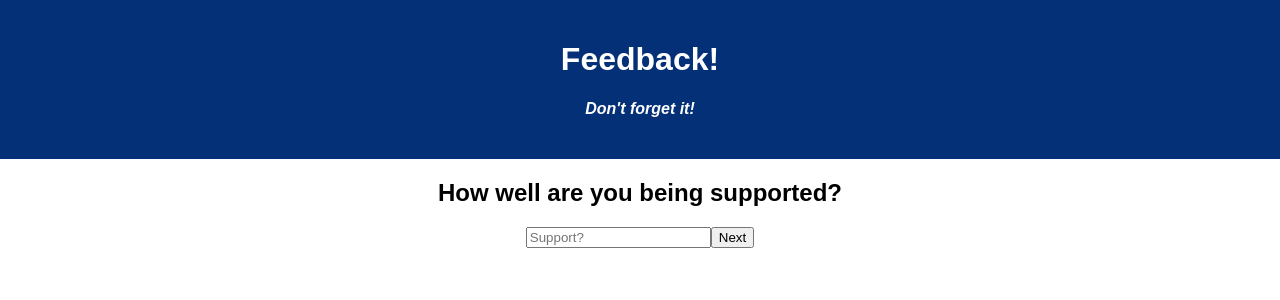
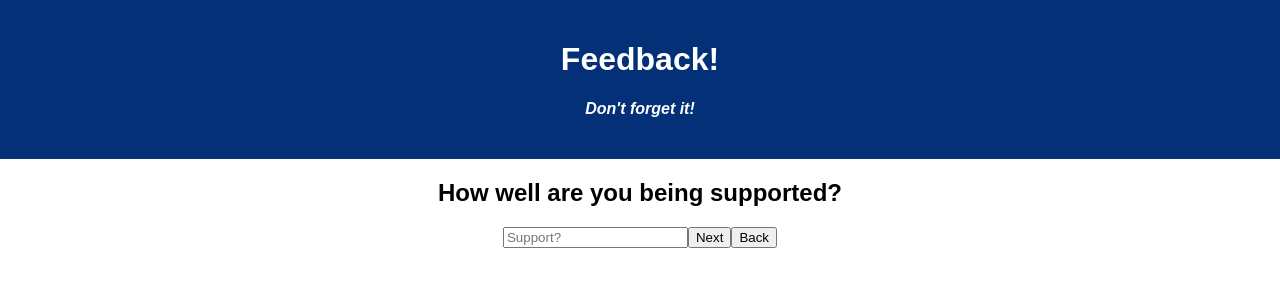
Before and after one commit to jamesdtwoods/weekend-redux-feedback-loop, a React (Create React App) app: page /#/support in a window 1280 px wide. Shown: the top 300 px of the page. Built offline with nearby package versions, Linux system fonts and the light colour scheme.

Commit message:
added back buttons on pages, next is admin page

```diff
--- a/src/components/Comment/Comment.jsx
+++ b/src/components/Comment/Comment.jsx
@@ -1,6 +1,6 @@
 import React, { useState } from 'react';
 import { useDispatch } from 'react-redux'
-import { useHistory } from 'react-router-dom';
+import { useHistory, Link  } from 'react-router-dom';
 
 function Comment() {
     const dispatch = useDispatch()
@@ -15,7 +15,6 @@ function Comment() {
             type: 'SET_COMMENT',
             payload: commentInput
         })
-        setCommentInput('')
         history.push("/review")
 
     }
@@ -32,6 +31,7 @@ function Comment() {
                 placeholder='Comment?'
             />
             <button data-testid="next" onClick={setComment}>Next</button>
+            <Link to="/support"><button>Back</button></Link>
         </>
 
     )
--- a/src/components/Feeling/Feeling.jsx
+++ b/src/components/Feeling/Feeling.jsx
@@ -17,7 +17,6 @@ function Feeling() {
                 type: 'SET_FEELING',
                 payload: feelingInput
             })
-            setFeelingInput('')
             history.push("/understanding")
         }
     }
--- a/src/components/Review/Review.jsx
+++ b/src/components/Review/Review.jsx
@@ -1,5 +1,5 @@
 import { useSelector } from 'react-redux'
-import { useHistory } from 'react-router-dom';
+import { useHistory, Link } from 'react-router-dom';
 import axios from 'axios';
 
 function Review() {
@@ -29,6 +29,7 @@ function Review() {
             <h4>Support: {support}</h4>
             <h4>Comments: {comments}</h4>
             <button data-testid="next" onClick={submitFeedback}>Submit</button>
+            <Link to="/comment"><button>Back</button></Link>
         </div>
     )
 }
--- a/src/components/Support/Support.jsx
+++ b/src/components/Support/Support.jsx
@@ -1,6 +1,6 @@
 import React, { useState } from 'react';
 import { useDispatch } from 'react-redux'
-import { useHistory } from 'react-router-dom';
+import { useHistory, Link  } from 'react-router-dom';
 
 function Support() {
     const dispatch = useDispatch()
@@ -17,7 +17,6 @@ function Support() {
                 type: 'SET_SUPPORT',
                 payload: supportInput
             })
-            setSupportInput('')
             history.push("/comment")
         }
     }
@@ -34,6 +33,7 @@ function Support() {
                 placeholder='Support?'
             />
             <button data-testid="next" onClick={setSupport}>Next</button>
+            <Link to="/understanding"><button>Back</button></Link>
         </>
 
     )
--- a/src/components/Understanding/Understanding.jsx
+++ b/src/components/Understanding/Understanding.jsx
@@ -1,6 +1,6 @@
 import React, { useState } from 'react';
 import { useDispatch } from 'react-redux'
-import { useHistory } from 'react-router-dom';
+import { useHistory, Link } from 'react-router-dom';
 
 function Understanding() {
     const dispatch = useDispatch()
@@ -17,7 +17,6 @@ function Understanding() {
                 type: 'SET_UNDERSTANDING',
                 payload: understandingInput
             })
-            setUnderstandingInput('')
             history.push("/support")
         }
     }
@@ -34,6 +33,7 @@ function Understanding() {
                 placeholder='Understanding?'
             />
             <button data-testid="next" onClick={setUnderstanding}>Next</button>
+            <Link to="/"><button>Back</button></Link>
         </>
 
     )
```
